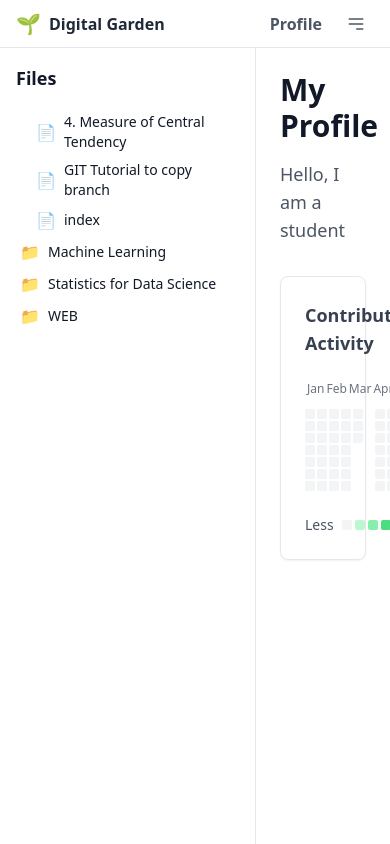
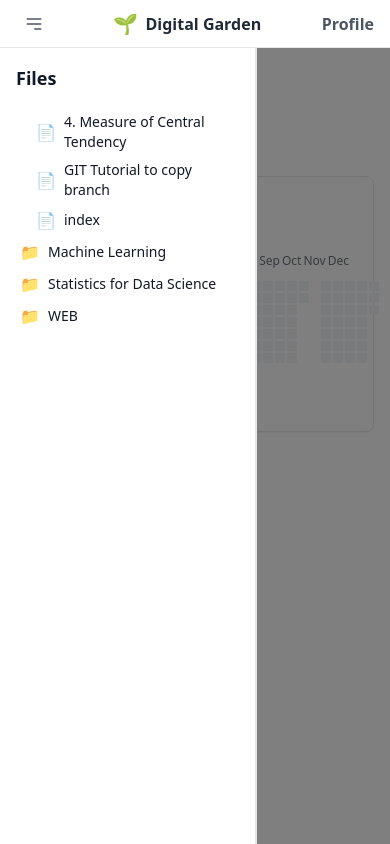
Before and after one commit to Sanskar-Bhushankar/react-markdown-app, a React app: page / in a window 390 px wide. Both pictures are taken after a click on the button "Toggle Menu". Built offline with nearby package versions, Linux system fonts and the light colour scheme; the HTML template or start-up script is replaced by a standard one.

Commit message:
mobile view done with little bugs

```diff
--- a/src/App.jsx
+++ b/src/App.jsx
@@ -12,6 +12,7 @@ const App = () => {
   const [currentFileName, setCurrentFileName] = useState('');
   const [currentView, setCurrentView] = useState('profile');
   const [currentFile, setCurrentFile] = useState(null);
+  const [isSidebarOpen, setIsSidebarOpen] = useState(false);
 
   const handleFileSelect = async (filePath) => {
     try {
@@ -34,6 +35,10 @@ const App = () => {
     }
   };
 
+  const toggleSidebar = () => {
+    setIsSidebarOpen(!isSidebarOpen);
+  };
+
   return (
     <ThemeProvider>
       <div className="h-screen flex flex-col bg-white dark:bg-gray-900 overflow-hidden">
@@ -42,21 +47,41 @@ const App = () => {
           onHomeClick={() => setCurrentView('main')}
           currentView={currentView}
           className="flex-shrink-0 h-12"
+          onToggleSidebar={toggleSidebar}
         />
         <div className="flex flex-1 h-[calc(100vh-48px)] mt-12">
-          <Sidebar
-            onFileSelect={handleFileSelect}
-            currentFile={currentFile}
-          />
+          <div className={`
+            fixed md:relative
+            md:block
+            ${isSidebarOpen ? 'block' : 'hidden'}
+            z-50 md:z-auto
+            h-full
+            bg-white dark:bg-gray-900
+            border-r border-gray-200 dark:border-gray-700
+          `}>
+            <Sidebar
+              onFileSelect={(filePath) => {
+                handleFileSelect(filePath);
+                setIsSidebarOpen(false);
+              }}
+              currentFile={currentFile}
+            />
+          </div>
+          {isSidebarOpen && (
+            <div
+              className="fixed inset-0 bg-black bg-opacity-50 z-40 md:hidden"
+              onClick={() => setIsSidebarOpen(false)}
+            />
+          )}
           <main className="flex-1 relative bg-white dark:bg-gray-900">
             <div className="absolute inset-0 overflow-y-auto hide-scrollbar">
-              <div className="p-6 max-w-full">
+              <div className="p-4 md:p-6 max-w-full">
                 {currentView === 'profile' ? (
                   <Profile />
                 ) : (
                   <>
                     {currentFileName && (
-                      <h1 className="mb-4 text-2xl font-bold text-[#90EE90]">
+                      <h1 className="mb-4 text-xl md:text-2xl font-bold text-[#90EE90]">
                         {currentFileName}
                       </h1>
                     )}
@@ -68,7 +93,11 @@ const App = () => {
               </div>
             </div>
           </main>
-          {currentView !== 'profile' && <TableOfContents markdown={markdownContent} />}
+          {currentView !== 'profile' && (
+            <div className="hidden lg:block">
+              <TableOfContents markdown={markdownContent} />
+            </div>
+          )}
         </div>
       </div>
     </ThemeProvider>
--- a/src/components/MarkdownPage.jsx
+++ b/src/components/MarkdownPage.jsx
@@ -142,12 +142,11 @@ const MarkdownPage = ({ markdown }) => {
 
           // Add this new component configuration
           iframe: ({ node, ...props }) => {
-            // Ensure all iframe attributes are passed through
             return (
               <div className="video-wrapper my-4">
                 <iframe
                   {...props}
-                  className="w-full aspect-video rounded-lg"
+                  className="w-full h-[200px] md:h-[315px] rounded-lg"
                   title={props.title || 'Embedded content'}
                 />
               </div>
--- a/src/components/Navbar.jsx
+++ b/src/components/Navbar.jsx
@@ -1,31 +1,14 @@
 import React from 'react';
 
-const Navbar = ({ onProfileClick, onHomeClick, currentView }) => {
+const Navbar = ({ onProfileClick, onHomeClick, currentView, className, onToggleSidebar }) => {
   return (
-    <nav className="fixed top-0 left-0 right-0 h-12 bg-white dark:bg-gray-900 border-b border-gray-200 dark:border-gray-700 z-50 flex items-center justify-between px-4">
-      {/* Left side - Brand */}
-      <button
-        onClick={onHomeClick}
-        className="flex items-center space-x-2 hover:opacity-80 transition-opacity"
-      >
-        <span role="img" aria-label="plant" className="text-xl">🌱</span>
-        <span className="font-semibold text-gray-800 dark:text-white">Digital Garden</span>
-      </button>
-
-      {/* Right side - Profile Link & Icon */}
-      <div className="flex items-center space-x-4">
+    <nav className={`fixed top-0 left-0 right-0 bg-white dark:bg-gray-900 border-b border-gray-200 dark:border-gray-700 z-50 ${className}`}>
+      <div className="px-4 flex items-center justify-between h-full">
+        {/* Mobile menu button - only shows on mobile */}
         <button
-          onClick={onProfileClick}
-          className={`text-gray-600 dark:text-gray-300 hover:text-gray-800
-                     dark:hover:text-white transition-colors ${
-                       currentView === 'profile' ? 'font-semibold' : ''
-                     }`}
-        >
-          Profile
-        </button>
-        <button
-          className="p-2 hover:bg-gray-100 dark:hover:bg-gray-800 rounded-full transition-colors"
-          aria-label="Menu"
+          className="md:hidden p-2 hover:bg-gray-100 dark:hover:bg-gray-800 rounded-full transition-colors"
+          onClick={onToggleSidebar}
+          aria-label="Toggle Menu"
         >
           <svg
             className="w-5 h-5 text-gray-600 dark:text-gray-300"
@@ -41,6 +24,28 @@ const Navbar = ({ onProfileClick, onHomeClick, currentView }) => {
             />
           </svg>
         </button>
+
+        {/* Left side - Brand */}
+        <button
+          onClick={onHomeClick}
+          className="flex items-center space-x-2 hover:opacity-80 transition-opacity"
+        >
+          <span role="img" aria-label="plant" className="text-xl">🌱</span>
+          <span className="font-semibold text-gray-800 dark:text-white">Digital Garden</span>
+        </button>
+
+        {/* Right side - Profile Link & Icon */}
+        <div className="flex items-center space-x-4">
+          <button
+            onClick={onProfileClick}
+            className={`text-gray-600 dark:text-gray-300 hover:text-gray-800
+                       dark:hover:text-white transition-colors ${
+                         currentView === 'profile' ? 'font-semibold' : ''
+                       }`}
+          >
+            Profile
+          </button>
+        </div>
       </div>
     </nav>
   );
```
Also changed, not shown: src/styles/global.css (+13 -1 lines), requirements.txt.
